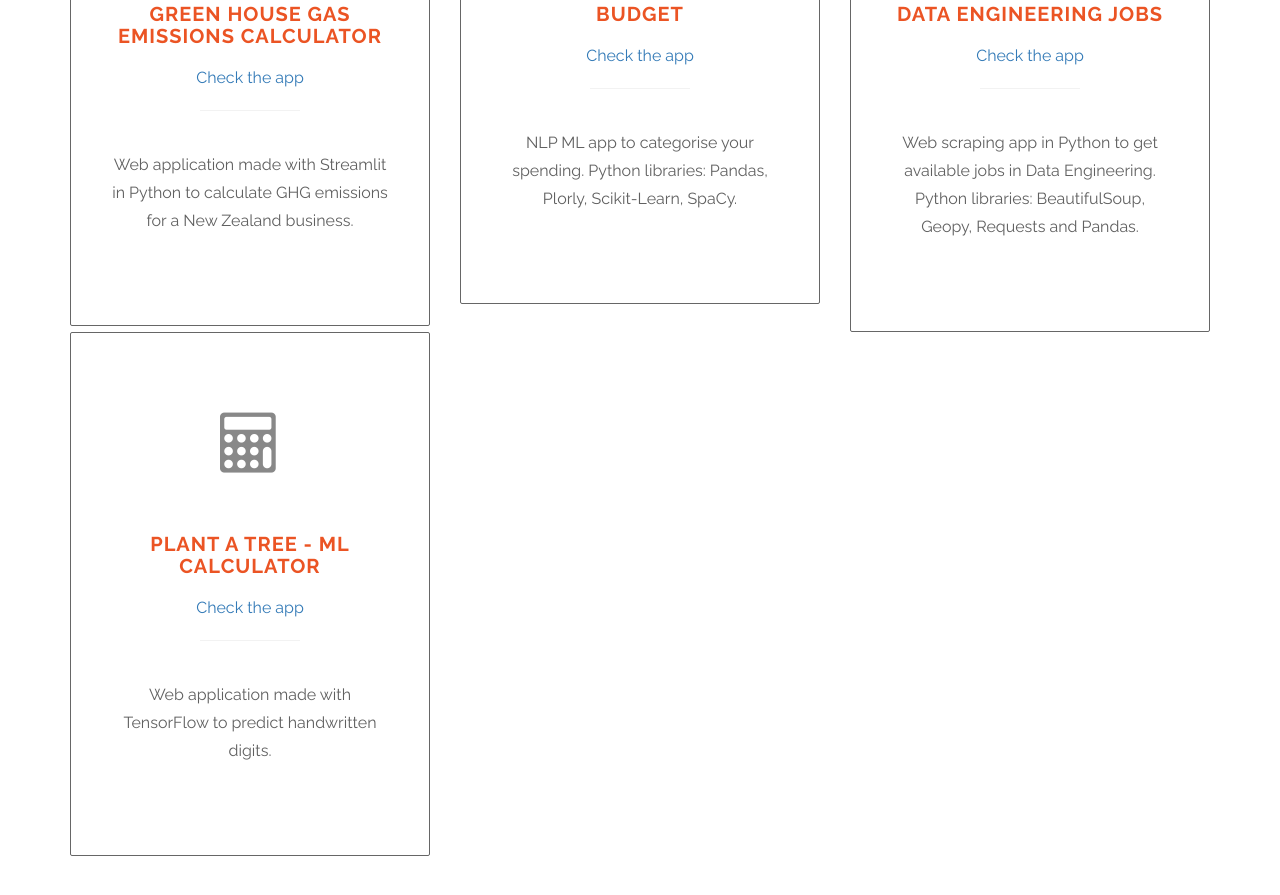
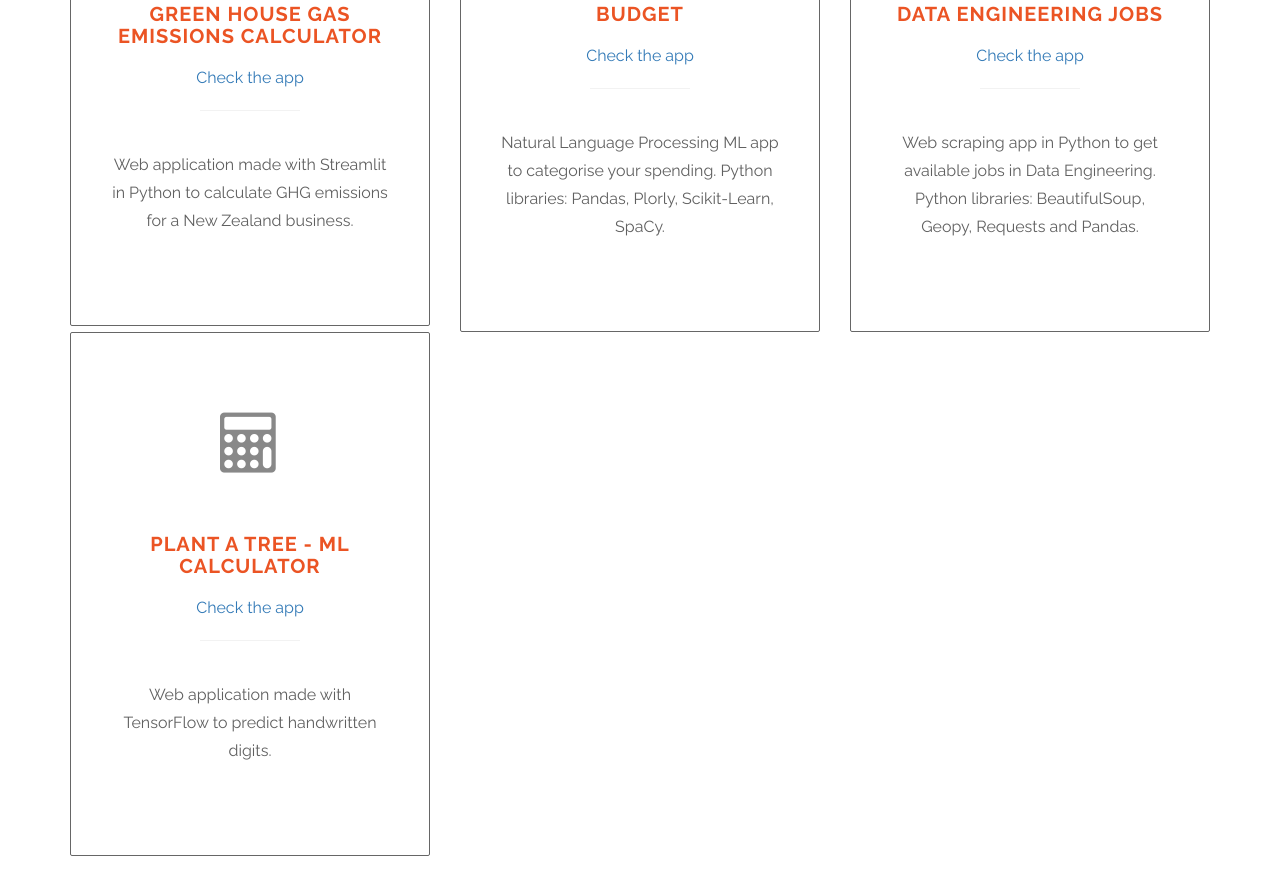
Before and after one commit to chukalexchuk/alextrofimchuk.github.io, a plain HTML site: page index.html in a window 1280 px wide. Shown: the part 1234-2129 px from the top of the page. Drawn offline with Linux system fonts and the light colour scheme.

Commit message:
Aligned the apps

```diff
--- a/index.html
+++ b/index.html
@@ -88,7 +88,7 @@ https://templatemo.com/tm-464-ultra-profile
 						<h3 class="text-uppercase tm-work-h3">Budget</h3>
 						<a href="https://chukalexchuk-budget-app-ntaf9e.streamlitapp.com/" target="_blank">Check the app</a>
 						<hr>
-						<p>NLP ML app to categorise your spending. Python libraries: Pandas, Plorly, Scikit-Learn, SpaCy.</p>
+						<p>Natural Language Processing ML app to categorise your spending. Python libraries: Pandas, Plorly, Scikit-Learn, SpaCy.</p>
 					</div>
 				</div>
 				<div class="col-md-4 col-sm-4">
```
